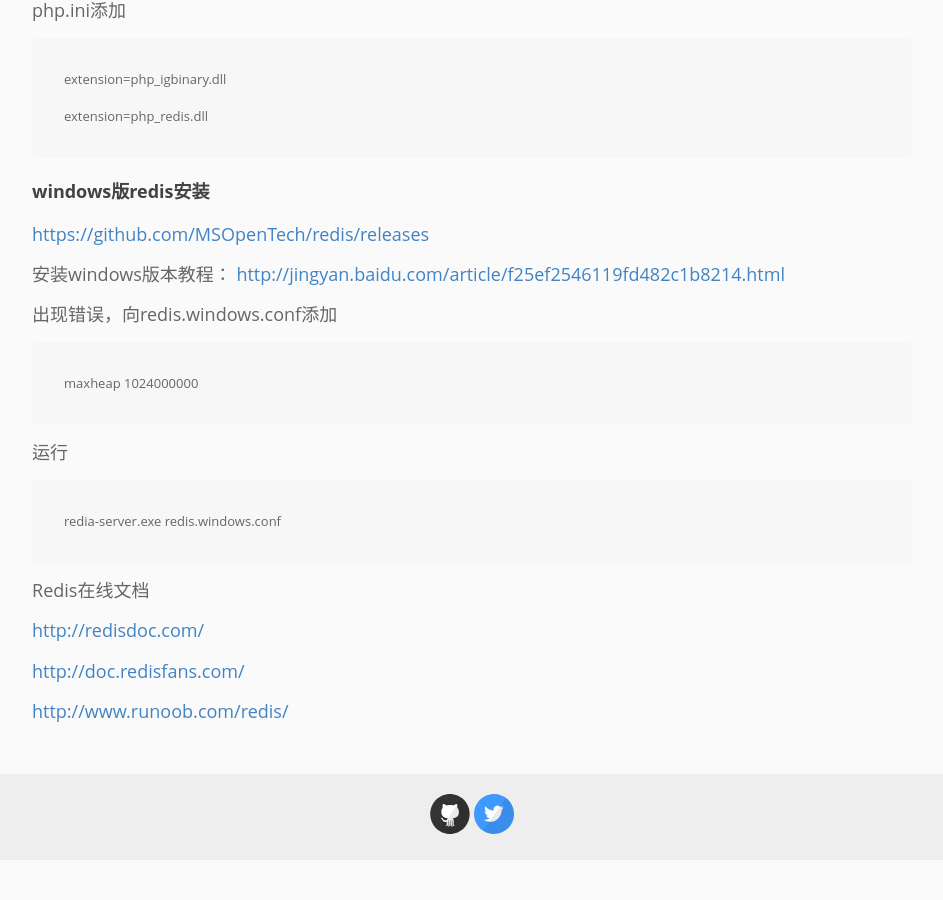
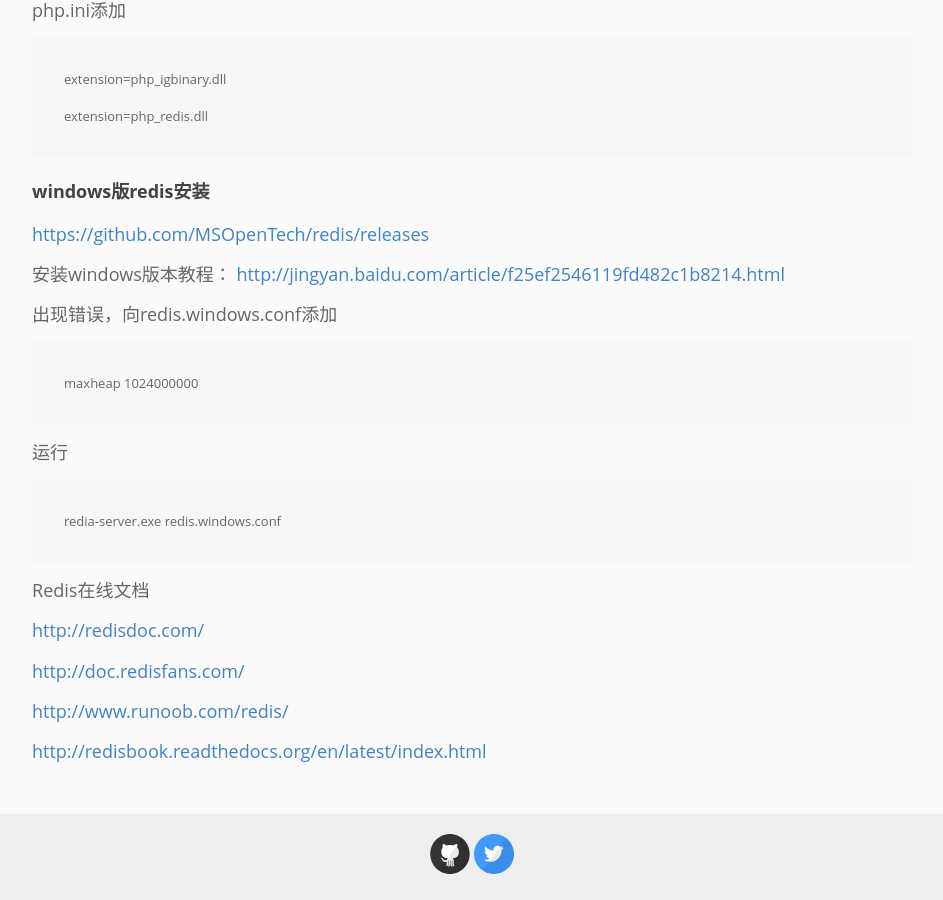
Before and after one commit to pingmalu/pingmalu.github.io, a Jekyll site: the page built from _posts/2015-11-20-windows_redis.md, in a window 1280 px wide and 900 px high, scrolled down 635 px. Shown: the whole window, without its empty margins (168-1111 px from the left). Built offline with Jekyll 4.4.1, drawn with Linux system fonts in a browser that asks for light colours; Markdown is read by kramdown in place of the engine named in the settings; before the commit the page ends 1495 px from its top, so only the background shows below that; some of the changed lines change nothing that is shown.

Commit message:
Update 2015-11-20-windows_redis.md

```diff
--- a/_posts/2015-11-20-windows_redis.md
+++ b/_posts/2015-11-20-windows_redis.md
@@ -43,3 +43,5 @@
 [http://doc.redisfans.com/](http://doc.redisfans.com/)
 
 [http://www.runoob.com/redis/](http://www.runoob.com/redis/)
+
+[http://redisbook.readthedocs.org/en/latest/index.html](http://redisbook.readthedocs.org/en/latest/index.html)
```
